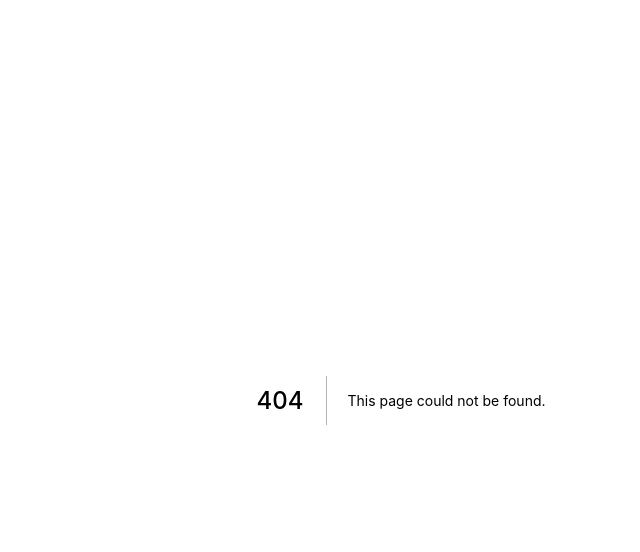
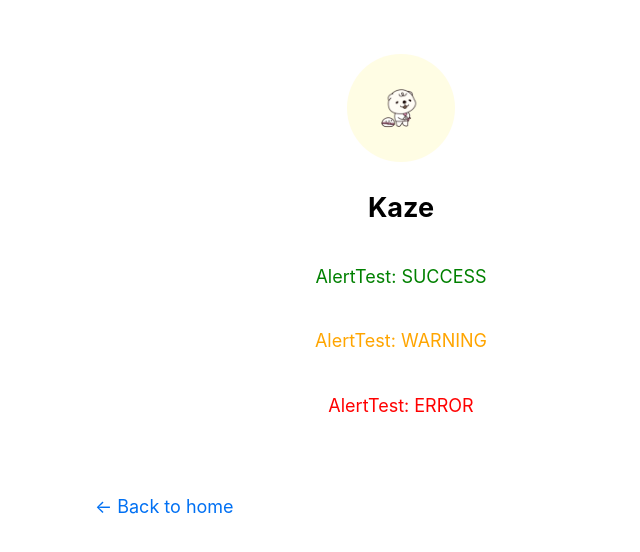
Before and after one commit to shin-shin-01/nextjs-tutorial, a Next.js app: page /alert in a window 1280 px wide. Before the commit this address had no page. Shown: the top 552 px of the page, without its empty margins (239-879 px from the left). Built offline with nearby package versions, Linux system fonts and the light colour scheme.

Commit message:
feat: AlertPage (using classnames library to toggle classes)

```diff
--- /dev/null
+++ b/components/alert.js
@@ -0,0 +1,17 @@
+import styles from './alert.module.css'
+import cn from 'classnames';
+
+export default function Alert({ children, type }) {
+  return (
+    <div
+      className={ `${styles.center} ${cn({
+        [styles.success]: type === 'success',
+        [styles.warning]: type === 'warning',
+        [styles.error]: type === 'error',
+      })}
+      `}
+    >
+      {children}
+    </div>
+  );
+}
--- /dev/null
+++ b/components/alert.module.css
@@ -0,0 +1,17 @@
+.center {
+  display: flex;
+  flex-direction: column;
+  align-items: center;
+}
+
+.success {
+  color: green;
+}
+
+.warning {
+  color: orange;
+}
+
+.error {
+  color: red;
+}
--- /dev/null
+++ b/pages/alert/index.js
@@ -0,0 +1,24 @@
+import Head from 'next/head';
+import Layout from '../../components/layout';
+import Alert from '../../components/alert';
+
+export default function AlertPage() {
+  return (
+    <Layout>
+      <Head>
+        <title>Alert Test</title>
+      </Head>
+      <div>
+        <Alert type='success'>
+          <p>AlertTest: SUCCESS</p>
+        </Alert>
+        <Alert type='warning'>
+          <p>AlertTest: WARNING</p>
+        </Alert>
+        <Alert type='error'>
+          <p>AlertTest: ERROR</p>
+        </Alert>
+      </div>
+    </Layout>
+  );
+}
```
